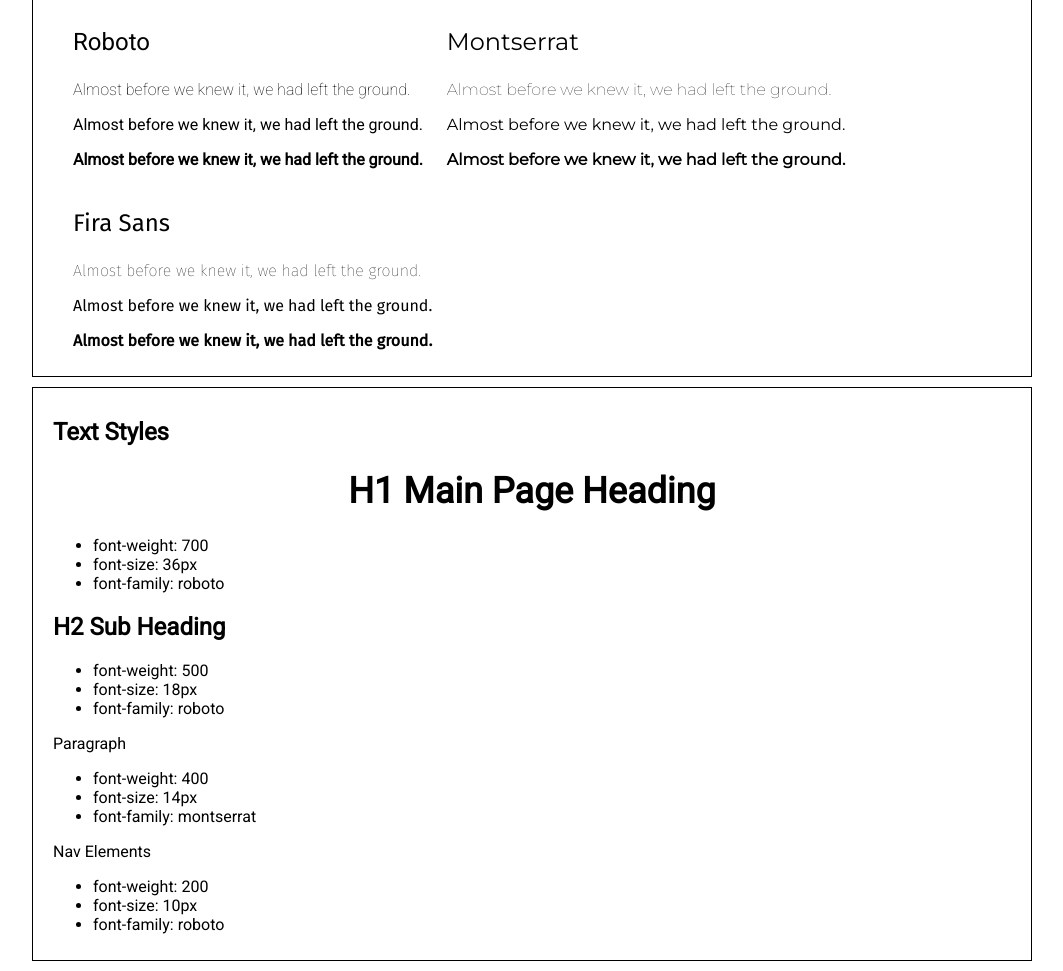
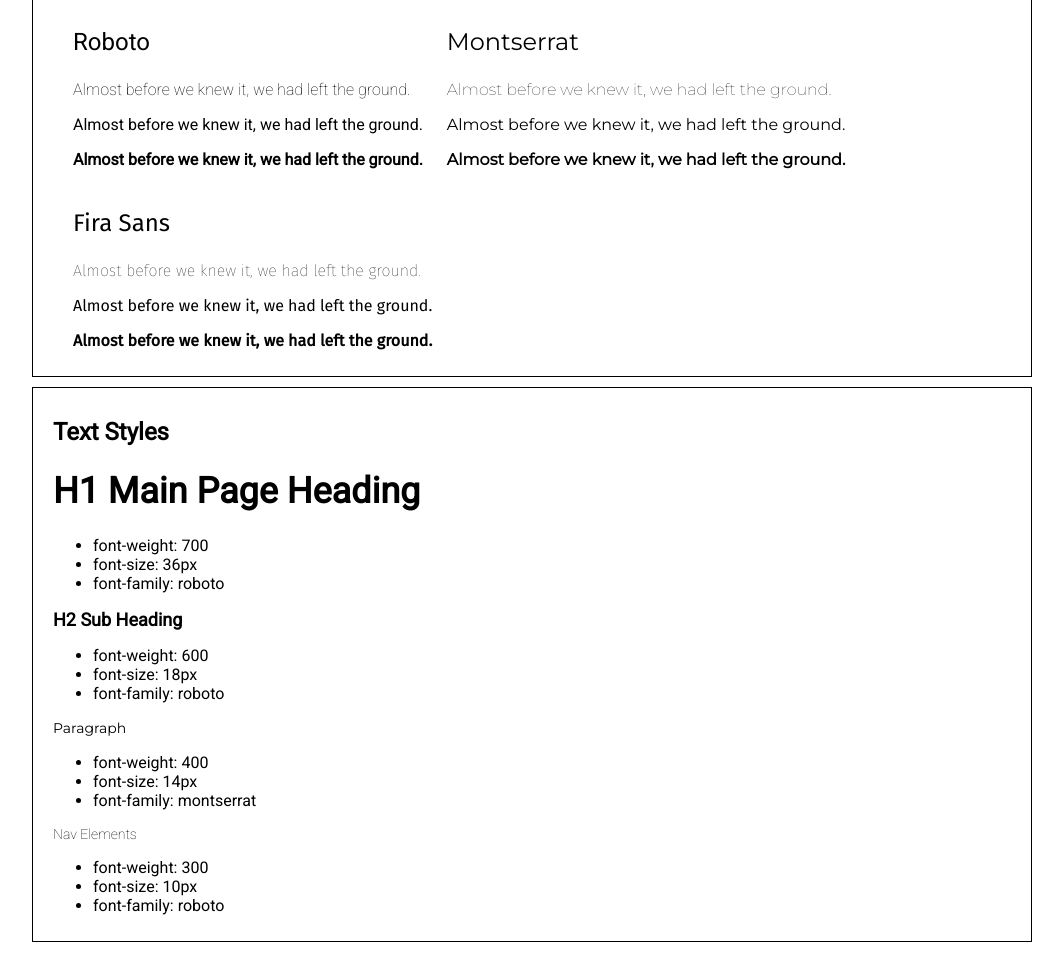
Before and after one commit to Saummmm/website-design-system, a plain HTML site: page index.html in a window 1280 px wide. Shown: the part 437-1408 px from the top of the page, without its empty margins (108-1171 px from the left). Drawn offline with Linux system fonts and the light colour scheme.

Commit message:
completed basic guide

```diff
--- a/index.html
+++ b/index.html
@@ -83,7 +83,7 @@
                         <h2>H2 Sub Heading</h2>
                         <ul>
                             <li>
-                                font-weight: 500
+                                font-weight: 600
                             </li>
                             <li>
                                 font-size: 18px
@@ -111,7 +111,7 @@
                         <nav>Nav Elements</nav>
                         <ul>
                             <li>
-                                font-weight: 200
+                                font-weight: 300
                             </li>
                             <li>
                                 font-size: 10px
--- a/styles.css
+++ b/styles.css
@@ -89,3 +89,28 @@ h1 {
   display: inline-block;
   margin-left: 20px;
 }
+
+.text-panel h1 {
+  text-align: left;
+  font-weight: 700;
+  font-size: 36px;
+  font-family: roboto;
+}
+
+.text-panel h2 {
+  font-weight: 600;
+  font-size: 18px;
+  font-family: roboto;
+}
+
+.text-panel p {
+  font-weight: 400;
+  font-size: 14px;
+  font-family: montserrat;
+}
+
+.text-panel nav {
+  font-weight: 300;
+  font-size: 14px;
+  font-family: roboto;
+}
```
